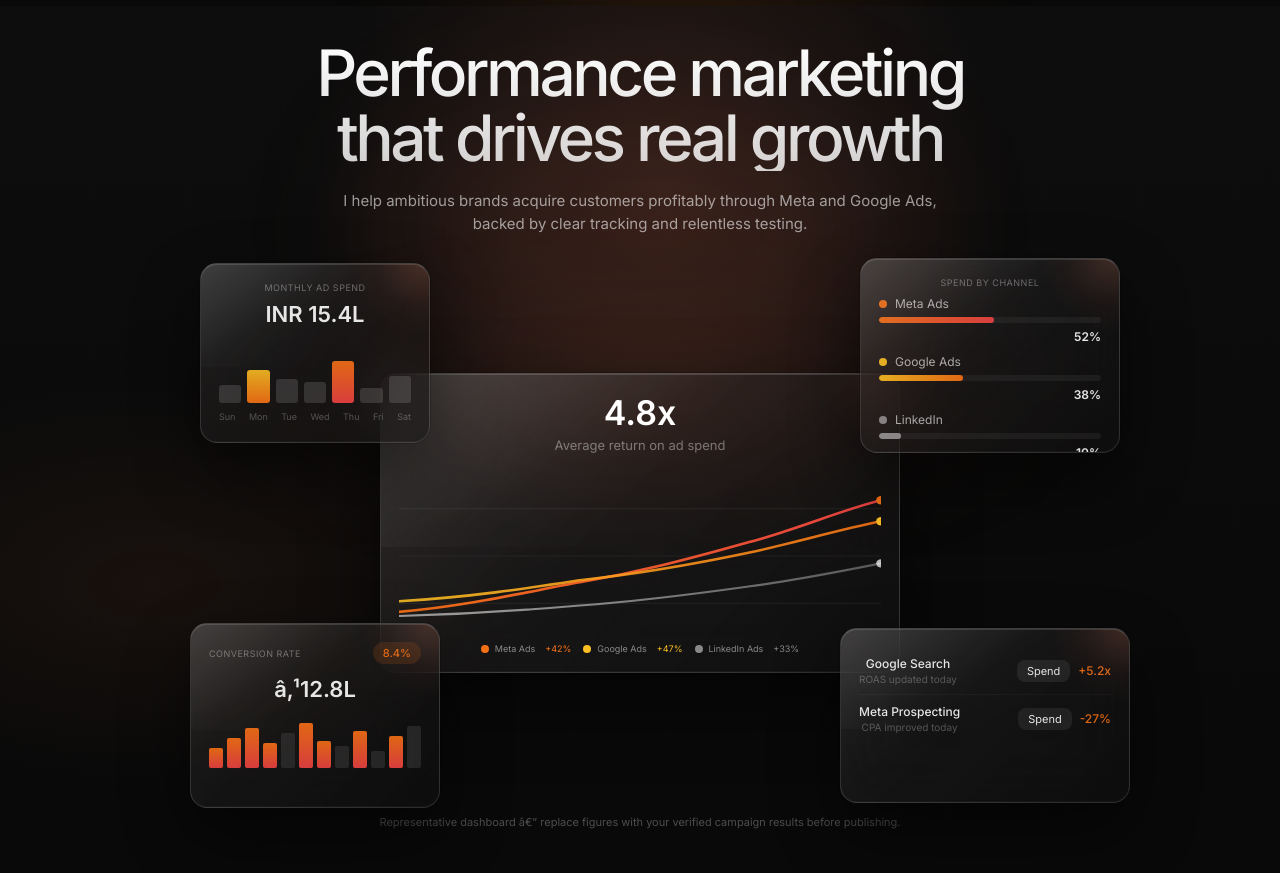
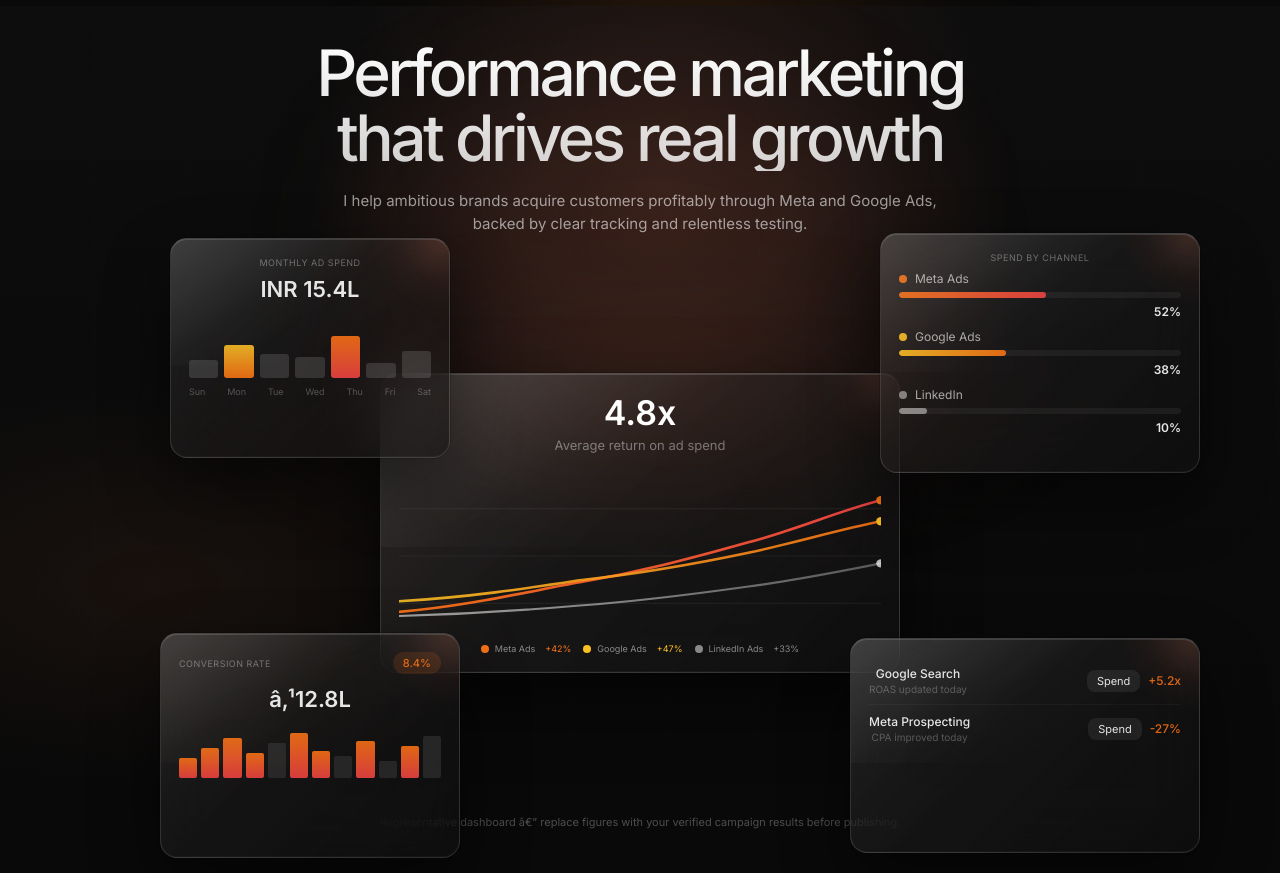
Before and after one commit to sathvika-ch/web, a plain HTML site: page index.html in a window 1280 px wide. Shown: the part 79-952 px from the top of the page. Drawn offline with Linux system fonts and the light colour scheme.

Commit message:
Add files via upload

```diff
--- a/index.html
+++ b/index.html
@@ -1426,10 +1426,10 @@ body { background:#090909; }
 /* Big centered card, elevated above the rest, pops in first */
 .investment-card { width:520px;height:300px;left:50%;top:50%;z-index:5;box-shadow:0 40px 90px rgba(0,0,0,.65),0 0 0 1px rgba(255,255,255,.08),inset 0 1px rgba(255,255,255,.05); animation:investmentPop .7s cubic-bezier(.16,1,.3,1) both; }
 /* Smaller cards tucked behind the big card, then emerge out from behind it after a delay */
-.balance-card    { width:230px;height:180px;left:calc(50% - 440px);top:calc(50% - 260px);z-index:6;opacity:.9;--tx:420px;--ty:245px; }
-.channel-card    { width:260px;height:195px;left:calc(50% + 220px);top:calc(50% - 265px);z-index:6;opacity:.9;--tx:-210px;--ty:250px; }
-.progress-card   { width:250px;height:185px;left:calc(50% - 450px);top:calc(50% + 100px);z-index:6;opacity:.9;--tx:430px;--ty:-95px; }
-.activity-card   { width:290px;height:175px;left:calc(50% + 200px);top:calc(50% + 105px);z-index:6;opacity:.9;--tx:-190px;--ty:-100px; }
+.balance-card    { width:280px;height:220px;left:calc(50% - 470px);top:calc(50% - 285px);z-index:6;opacity:.9;--tx:420px;--ty:245px; }
+.channel-card    { width:320px;height:240px;left:calc(50% + 240px);top:calc(50% - 290px);z-index:6;opacity:.9;--tx:-210px;--ty:250px; }
+.progress-card   { width:300px;height:225px;left:calc(50% - 480px);top:calc(50% + 110px);z-index:6;opacity:.9;--tx:430px;--ty:-95px; }
+.activity-card   { width:350px;height:215px;left:calc(50% + 210px);top:calc(50% + 115px);z-index:6;opacity:.9;--tx:-190px;--ty:-100px; }
 .balance-card,.channel-card,.progress-card,.activity-card { box-shadow:0 18px 40px rgba(0,0,0,.4),inset 0 1px rgba(255,255,255,.03); animation:cardEmerge .9s cubic-bezier(.16,1,.3,1) 2s both; }
 
 @keyframes investmentPop {
```
